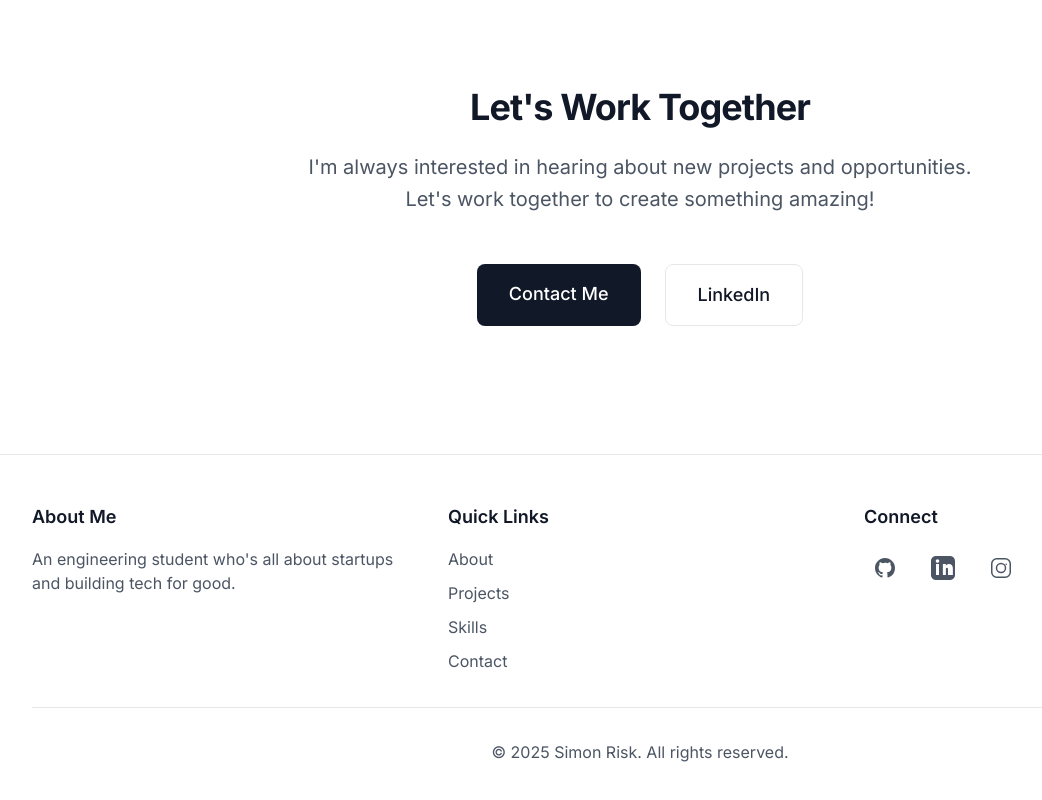
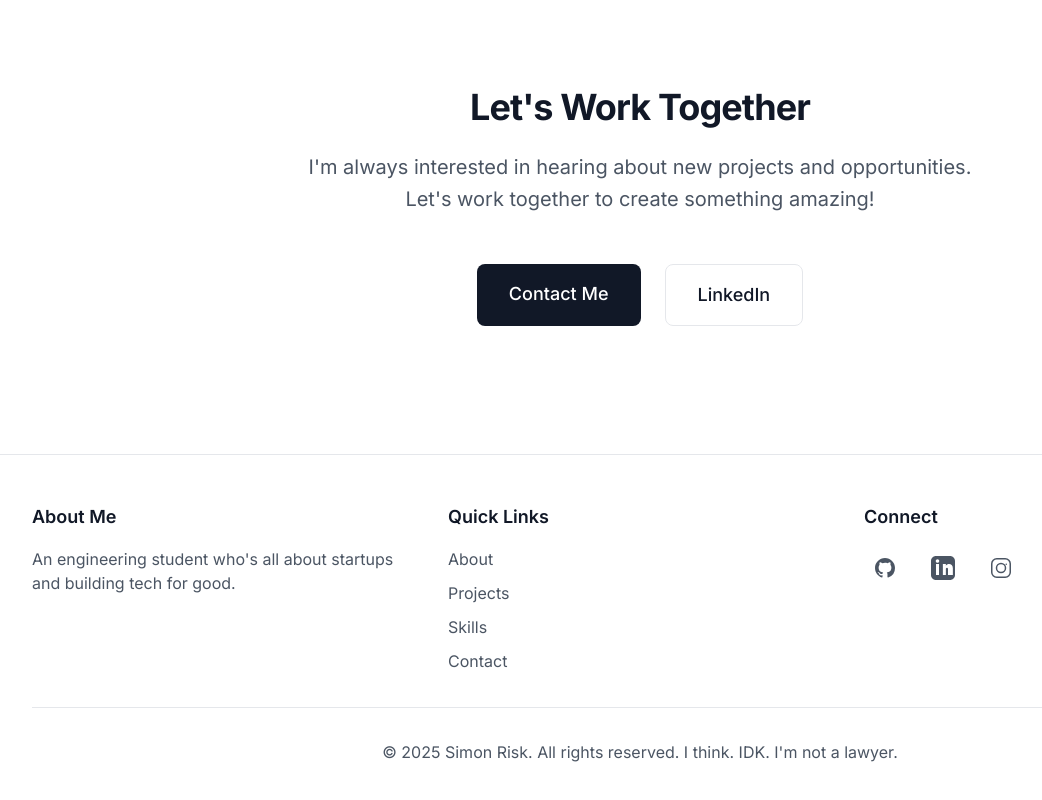
Before and after one commit to SimonNRisk/portfolio, a Next.js app: page / in a window 1280 px wide. Shown: the part 4076-4876 px from the top of the page, without its empty margins (0-1042 px from the left). Built offline with nearby package versions, Linux system fonts and the light colour scheme; no server answers.

Commit message:
chore: funny footer

```diff
--- a/src/components/Footer.tsx
+++ b/src/components/Footer.tsx
@@ -102,7 +102,7 @@ export default function Footer() {
 
         <div className="mt-8 pt-8 border-t border-gray-200 dark:border-gray-700">
           <p className="text-center text-gray-600 dark:text-gray-300">
-            © {new Date().getFullYear()} Simon Risk. All rights reserved.
+            © {new Date().getFullYear()} Simon Risk. All rights reserved. I think. IDK. I'm not a lawyer.
           </p>
         </div>
       </div>
```
